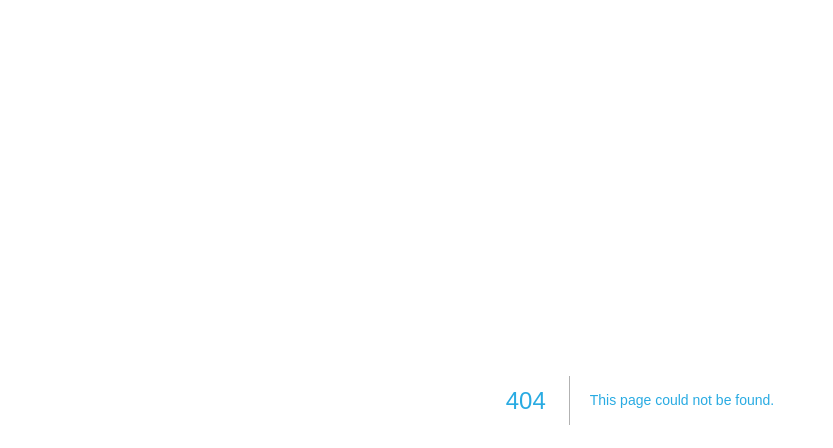
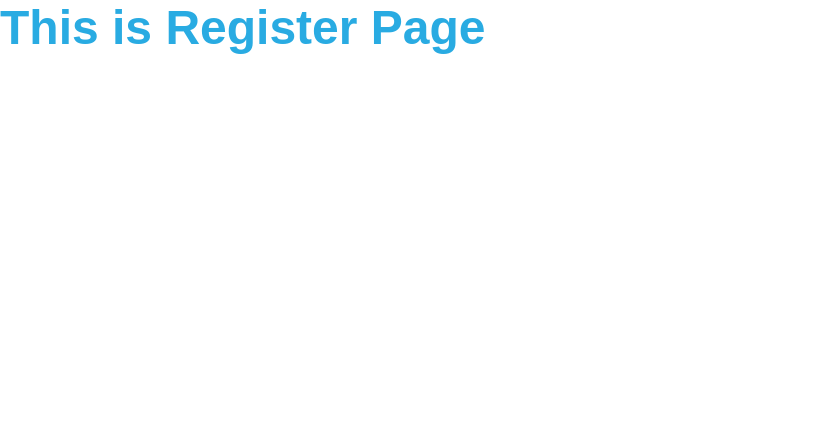
Before and after one commit to tuhin-netmow/sd-next, a Next.js app: page /register in a window 1280 px wide. Before the commit this address had no page. Shown: the top 448 px of the page, without its empty margins (0-833 px from the left). Built offline with nearby package versions, Linux system fonts and the light colour scheme.

Commit message:
login register route added

```diff
--- a/src/pages/api/hello.js
+++ /dev/null
@@ -1,5 +0,0 @@
-// Next.js API route support: https://nextjs.org/docs/api-routes/introduction
-
-export default function handler(req, res) {
-  res.status(200).json({ name: 'John Doe' })
-}
--- a/src/pages/index.js
+++ b/src/pages/index.js
@@ -6,7 +6,7 @@ import HomeFacilities from '@/components/Home/home_facilities';
 import HomePricing from '@/components/Home/home_pricing';
 import HomeTestimonial from '@/components/Home/home_testimonial';
 import { items } from '@/data/data';
-import HomeLayout from '@/components/layouts/homeLayout'
+import RootLayout from '@/components/layouts/RootLayout'
 
 const  HomePage = () => {
   return (
@@ -25,5 +25,5 @@ const  HomePage = () => {
  export default HomePage
 
  HomePage.getLayout = function getLayout (page) {
-  return <HomeLayout>{page}</HomeLayout>
+  return <RootLayout>{page}</RootLayout>
  }
--- /dev/null
+++ b/src/pages/register/index.js
@@ -0,0 +1,13 @@
+import React from 'react';
+
+const register = () => {
+    return (
+        <div>
+            <h1>
+                This is Register Page
+            </h1>
+        </div>
+    );
+};
+
+export default register;
```
Also changed, not shown: src/pages/login/index.js (added, +13 -0 lines), src/components/layouts/RootLayout.js (renamed from src/components/layouts/HomeLayout.js).
